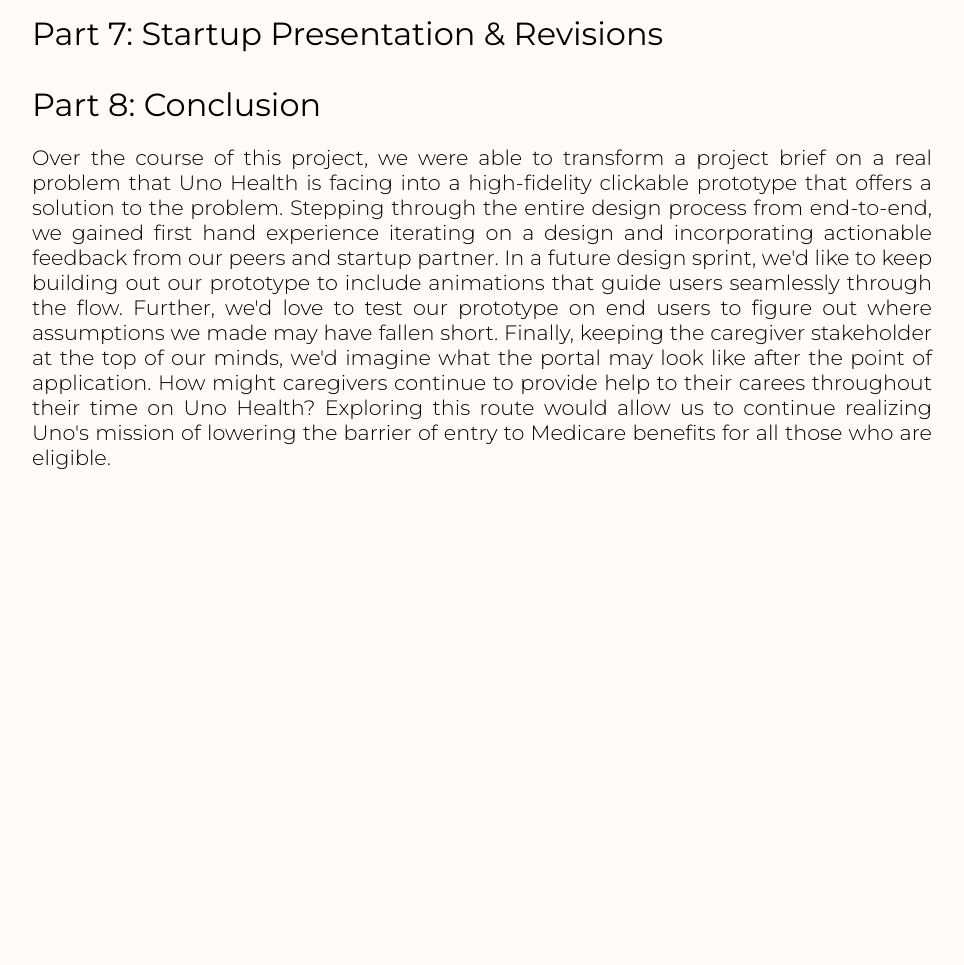
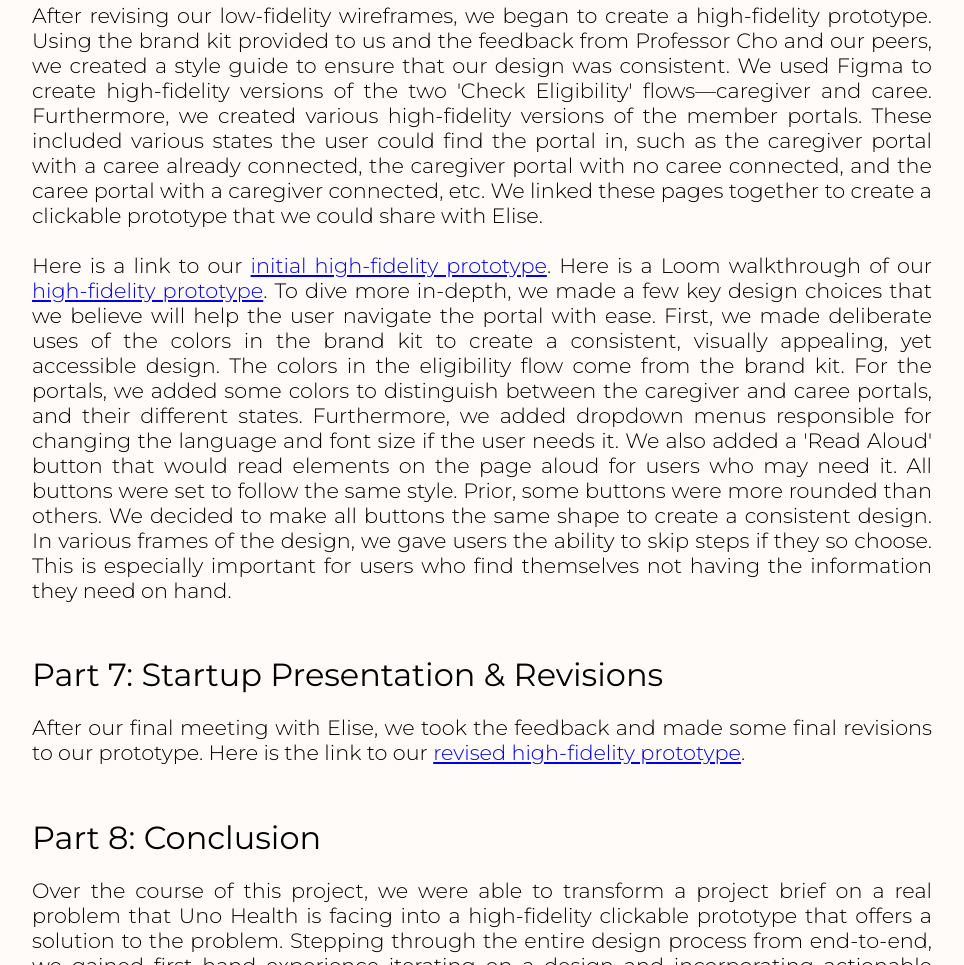
Before and after one commit to alejack312/iterative-design, a plain HTML site: page index.html in a window 1280 px wide. Shown: the part 2732-3697 px from the top of the page, without its empty margins (158-1122 px from the left). Before the commit the page ends 3230 px from the top, so only its background shows below. Drawn offline with Linux system fonts and the light colour scheme.

Commit message:
feat: writing about high-fidelity wireframe process

```diff
--- a/index.html
+++ b/index.html
@@ -82,25 +82,86 @@
         </div>
         <div class="proj-list" id="part-six">
           <h2 class="subheading">Part 6: High-fidelity Prototype</h2>
-          <!-- TODO: Include link to high fidelity prototype -->
-          <!-- TODO: Maybe a gif of us clicking through the prototype? Seems gratuitous but could be nice -->
-          <!-- TODO: Include link to second Loom -->
-          <!-- TODO: Discussion of design choices (See handout) -->
+          <p class="inner-text">
+            After revising our low-fidelity wireframes, we began to create a high-fidelity prototype.
+            Using the brand kit provided to us and the feedback from Professor Cho and our peers,
+            we created a style guide to ensure that our design was consistent.
+
+            We used Figma to create high-fidelity versions of the two 'Check Eligibility' flows—caregiver and caree.
+            Furthermore, we created various high-fidelity versions of the member portals. These included various states
+            the user could find the portal in, such as the caregiver portal with a caree already connected,
+            the caregiver portal with no caree connected, and the caree portal with a caregiver connected, etc.
+            We linked these pages together to create a clickable prototype that we could share with Elise.
+            <br><br>
+            Here is a link to our <a target="_blank" href="https://www.figma.com/file/aMHx2LP2RbsXxn48Py9IKt/Uno-Health-Overview-(Working)?type=design&node-id=2131-1697&mode=design"> initial high-fidelity prototype</a>.
+
+
+            <!-- TODO: Maybe a gif of us clicking through the prototype? Seems gratuitous but could be nice -->
+
+            <!-- TODO: Include link to second Loom -->
+            Here is a Loom walkthrough of our <a href="https://www.loom.com/share/4ad33165524447fb889548e92bb0d542">high-fidelity prototype</a>.
+
+            <!-- TODO: Discussion of design choices (See handout) -->
+            To dive more in-depth, we made a few key design choices that we
+            believe will help the user navigate the portal with ease. First, we
+            made deliberate uses of the colors in the brand kit to create a consistent,
+            visually appealing, yet accessible design. The colors in the eligibility
+            flow come from the brand kit. For the portals, we added some colors
+            to distinguish between the caregiver and caree portals, and their
+            different states.
+
+            Furthermore, we added dropdown menus responsible for changing the
+            language and font size if the user needs it. We also added a
+            'Read Aloud' button that would read elements on the page aloud
+            for users who may need it.
+
+            All buttons were set to follow the same style. Prior, some buttons were
+            more rounded than others. We decided to make all buttons the same shape
+            to create a consistent design.
+
+            In various frames of the design, we gave users the ability to skip
+            steps if they so choose. This is especially important for users who
+            find themselves not having the information they need on hand.
+          </p>
+
+
+
+
         </div>
         <div class="proj-list" id="part-seven">
           <h2 class="subheading">Part 7: Startup Presentation & Revisions</h2>
           <!-- TODO: Include recap of our meeting and key insights -->
+
           <!-- TODO: include photos / discussion of how we addressed them for extra credit -->
+           <p class="inner-text">
+            After our final meeting with Elise, we took the feedback and made
+            some final revisions to our prototype.
+
+            Here is the link to our <a target="_blank" href="https://www.figma.com/file/aMHx2LP2RbsXxn48Py9IKt/Uno-Health-Overview-(Working)?type=design&node-id=2421-1119&mode=design">revised high-fidelity prototype</a>.
+        </p>
         </div>
 
         <div class="proj-list" id="part-eight">
           <h2 class="subheading">Part 8: Conclusion</h2>
           <p class="inner-text">
-            Over the course of this project, we were able to transform a project brief on a real problem that Uno Health is facing into a high-fidelity clickable prototype that offers a solution to the problem.
-            Stepping through the entire design process from end-to-end, we gained first hand experience iterating on a design and incorporating actionable feedback from our peers and startup partner. In a future design sprint,
-            we'd like to keep building out our prototype to include animations that guide users seamlessly through the flow. Further, we'd love to test our prototype on end users to figure out where assumptions we made may have fallen short. Finally,
-            keeping the caregiver stakeholder at the top of our minds, we'd imagine what the portal may look like after the point of application. How might caregivers continue to provide help to their carees throughout their time on Uno Health? Exploring this
-            route would allow us to continue realizing Uno's mission of lowering the barrier of entry to Medicare benefits for all those who are eligible.
+            Over the course of this project, we were able to transform a project
+            brief on a real problem that Uno Health is facing into a high-fidelity
+            clickable prototype that offers a solution to the problem.
+
+            Stepping through the entire design process from end-to-end, we gained
+            first hand experience iterating on a design and incorporating actionable
+            feedback from our peers and startup partner. In a future design sprint,
+            we'd like to keep building out our prototype to include animations that
+            guide users seamlessly through the flow. Further, we'd love to test
+            our prototype on end users to figure out where assumptions we made
+            may have fallen short.
+
+            Finally, keeping the caregiver stakeholder at the top of our minds,
+            we'd imagine what the portal may look like after the point of application.
+            How might caregivers continue to provide help to their carees
+            throughout their time on Uno Health? Exploring this route would
+            allow us to continue realizing Uno's mission of lowering the barrier
+            of entry to Medicare benefits for all those who are eligible.
           </p>
         </div>
 
```
